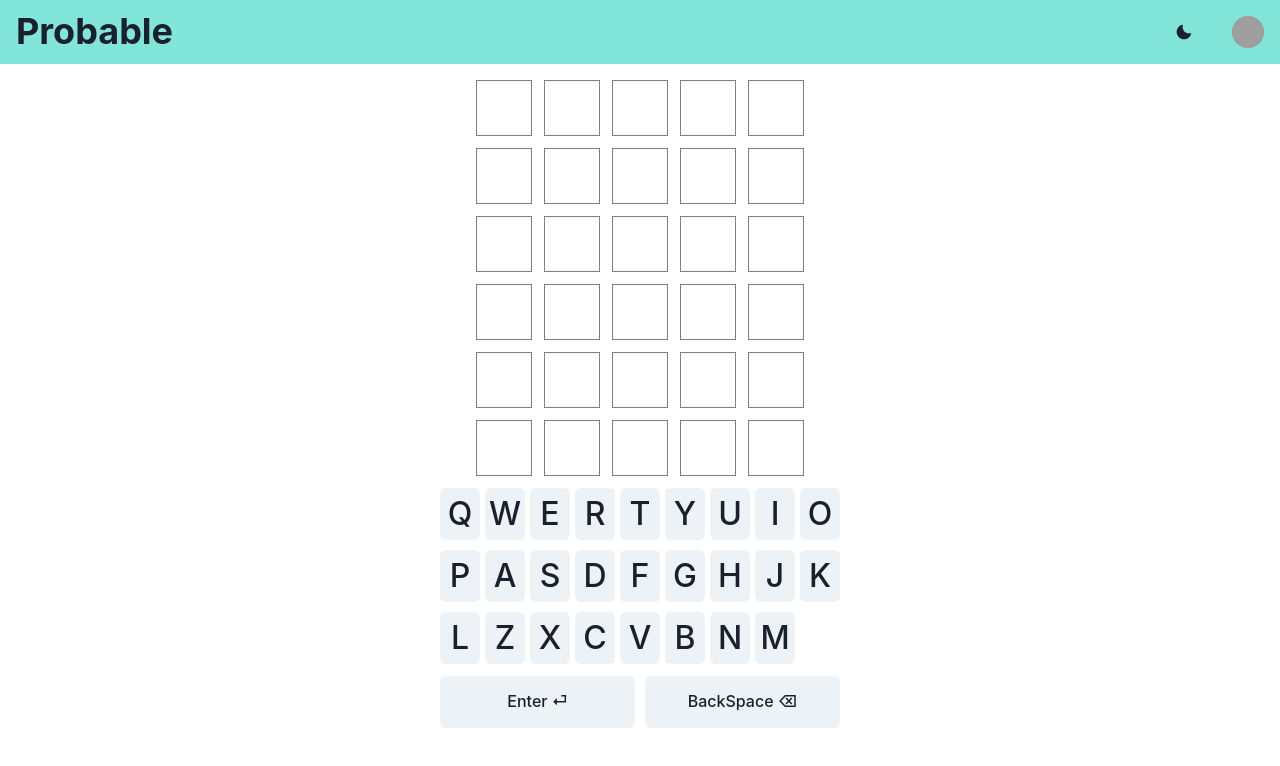
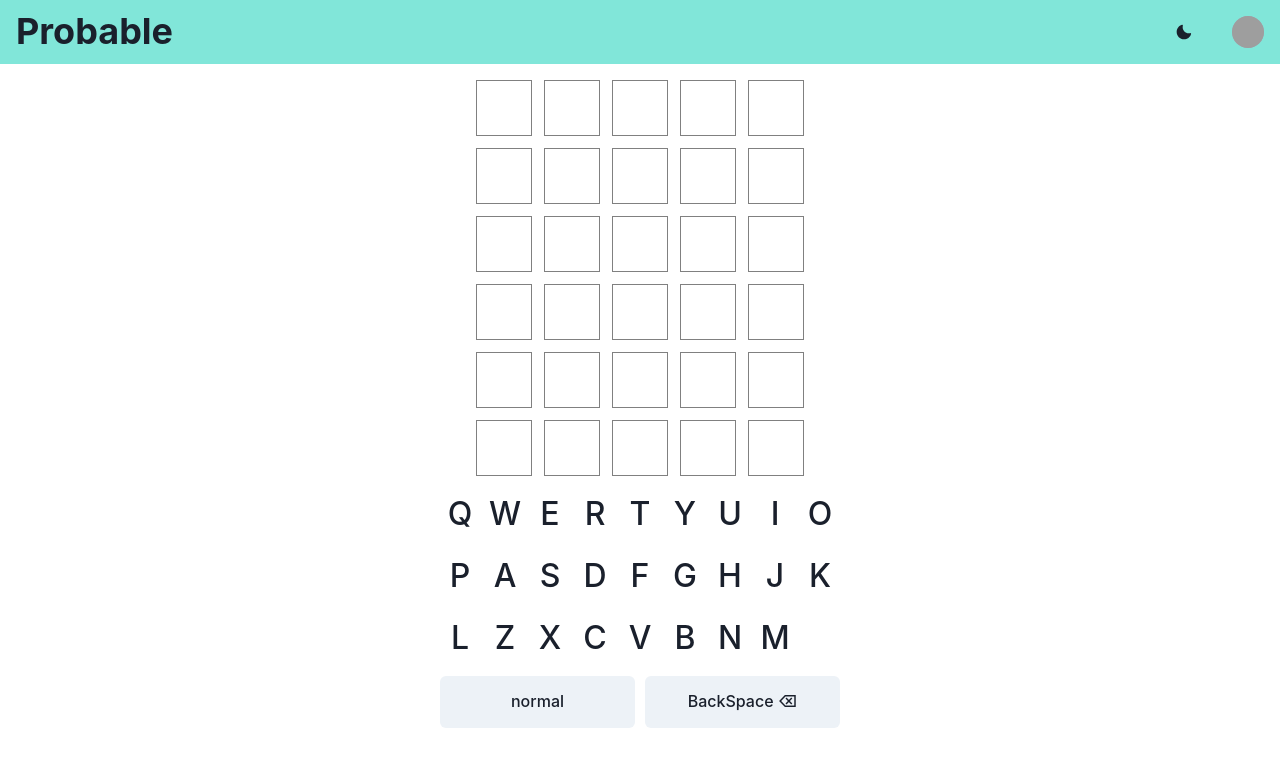
Before and after one commit to aneeketMangal/probable, a React (Create React App) app: page / in a window 1280 px wide. Shown: the top 766 px of the page. Built offline with nearby package versions, Linux system fonts and the light colour scheme; grey boxes are pictures that could not be loaded.

Commit message:
wordle done

```diff
--- a/src/App.js
+++ b/src/App.js
@@ -21,11 +21,11 @@ function App() {
     <ChakraProvider theme={theme}>
       <NavBar></NavBar>
 
+        <ProbableProvider>
       <Center height="80vh" p={3}>
-        <ProbableProvider>
           <Probable/>
+      </Center>
         </ProbableProvider>
-      </Center>
     </ChakraProvider>
   );
 }
--- a/src/Components/GuessedRow.jsx
+++ b/src/Components/GuessedRow.jsx
@@ -16,7 +16,7 @@ export default function GuessedRow({ word }) {
         <Stack direction={'row'} spacing={3} justifyContent='center'>
             {Array.from(word).map((val, index) => {
                 return (
-                    <GridItem status={getStatus(val, index, currWord)} guess = {val}/>
+                    <GridItem key = {index} status={getStatus(val, index, currWord)} guess = {val}/>
                 )
             })
             }
--- a/src/Components/KeyBoard.jsx
+++ b/src/Components/KeyBoard.jsx
@@ -1,8 +1,9 @@
-import React from 'react'
+import React, { useEffect } from 'react'
 import { SimpleGrid, Box, Button } from '@chakra-ui/react'
 import { useProbable } from '../Context/ProbableProvider';
 
 function getColor(status) {
+    console.log("temppd")
     switch (status) {
         case 'correct':
             return 'green';
@@ -10,18 +11,17 @@ function getColor(status) {
             return 'orange';
         case 'wrong':
             return 'grey';
+        case 'normal':
+            return 'transparent';
         default:
-            return 'bluegrey';
+            return 'bluegray';
     }
 }
 
-function Key({ children, props, onClick, status }) {
+const Key = ({ children, props, onClick, status }) => {
     // create a custom event
-    const customEvent = new CustomEvent('KeyBoard', {
-        details: {
-            key: props
-        }
-    });
+    console.log("key called")
+    console.log(status)
     return (
         <Button
             h='6.5vh' w='100%'
@@ -36,14 +36,23 @@ function Key({ children, props, onClick, status }) {
     )
 }
 
+
+
 const qwerty = "QWERTYUIOPASDFGHJKLZXCVBNM";
 
 export default function KeyBoard(props) {
-    const { keyboardStatus, setKeyboardStatus} = useProbable();
+    const { keyboardStatus, setKeyboardStatus, guessCount} = useProbable();
+
+    // useEffect(() => {
+    //     console.log("keyboardStatus", keyboardStatus);
+    //     setKeyboardStatus(keyboardStatus);
+    // }, [keyboardStatus]);
+
 
     return (
 
         <>
+
             <SimpleGrid columns={9} spacingX='5px' spacingY='10px' paddingX='auto'>
                 {
                     Array.from(qwerty).map((value, index) => {
@@ -51,27 +60,30 @@ export default function KeyBoard(props) {
                             <Key
                             key={index}
                             props={value}
-                                status = {keyboardStatus[value]}
+                            status = {keyboardStatus[value.charCodeAt(0) - 65]}
                             onClick={props.onClick}
                             >{value}</Key>
                             )
                         })
                     }
             </SimpleGrid>
+                    {props.test}
             <SimpleGrid columns={2}  spacingX='10px' paddingX='auto'>
 
             <Button
-
+                key = {'tempp'}
                 h='6.5vh' w='100%'
                 textAlign='center' fontSize='1rem' fontWeight='500'
                 paddingY='auto'
                 paddingX='auto'
+                backgroundColor = {getColor(keyboardStatus['A'])}
 
                 onClick={() => props.onClick('enter')}
             >
-                Enter ⏎
+                {keyboardStatus[0]}
             </Button>
             <Button
+            key = {'temp'}
                 h='6.5vh' w='100%'
                 textAlign='center' fontSize='1rem' fontWeight='500'
                 paddingY='auto'
--- a/src/Components/Probable.jsx
+++ b/src/Components/Probable.jsx
@@ -22,8 +22,9 @@ const COLUMNS = 5;
 
 export default function Probable() {
 
-    const { guessed, checkGuess, guessCount, gameOver } = useProbable();
+    const { guessed, checkGuess, guessCount, gameOver} = useProbable();
     const [currGuess, setCurrGuess] = React.useState("");
+    const [temp, setTemp] = React.useState(0);
     const move = (key) => {
 
         if (key >= 'A' && key <= 'Z') {
@@ -43,6 +44,7 @@ export default function Probable() {
             if(currGuess.length === COLUMNS) {
                 const check = checkGuess(currGuess);
                 setCurrGuess("");
+                setTemp(temp + 1);
             }
             else{
                 alert("Please enter a word of length 5");
@@ -86,7 +88,7 @@ export default function Probable() {
                         }
                     </>
 
-        <KeyBoard onClick = {move}></KeyBoard>
+        <KeyBoard btest = {temp} onClick = {move}></KeyBoard>
                 </Stack>
             </Box>
         </>
--- a/src/Context/ProbableProvider.js
+++ b/src/Context/ProbableProvider.js
@@ -17,36 +17,8 @@ export function ProbableProvider({ children }) {
   const [guessed, setGuessed] = useState([]);
   const [loading, setLoading] = useState(true);
   const [gameOver, setGameOver] = useState(false);
-  const [keyboardStatus, setKeyboardStatus] = useState(
-  {
-    "A": 'normal',
-    "B": 'normal',
-    "C": 'normal',
-    "D": 'normal',
-    "E": 'normal',
-    "F": 'normal',
-    "G": 'normal',
-    "H": 'normal',
-    "I": 'normal',
-    "J": 'normal',
-    "K": 'normal',
-    "L": 'normal',
-    "M": 'normal',
-    "N": 'normal',
-    "O": 'normal',
-    "P": 'normal',
-    "Q": 'normal',
-    "R": 'normal',
-    "S": 'normal',
-    "T": 'normal',
-    "U": 'normal',
-    "V": 'normal',
-    "W": 'normal',
-    "X": 'normal',
-    "Y": 'normal',
-    "Z": 'normal',
-  }
-  )
+  const [keyboardStatus, setKeyboardStatus] = useState(Array(26).fill("normal"));
+
 
   function getRandomWord() {
     const words = data.words;
@@ -67,12 +39,16 @@ export function ProbableProvider({ children }) {
   function checkGuess(guess) {
     const words = data.words;
     if(words.includes(guess)) {
-      const d = {}
       for (let i = 0; i < guess.length; i++) {
-        d[guess[i]] = getStatus(guess[i], i, currWord);
-        console.log(d)
+        const aa = guess[i].charCodeAt(0);
+        const bb = getStatus(guess[i], i, currWord);
+        const temp = keyboardStatus
+        temp[aa-97] = bb;
+        setKeyboardStatus(temp);
+        console.log(keyboardStatus);
       }
-      setKeyboardStatus({...keyboardStatus, ...d});
+
+      // setKeyboardStatus({...keyboardStatus, ...d});
       // console.log(keyboardStatus)
       setGuessed(guessed.concat(guess));
       setGuessCount(guessCount + 1);
@@ -116,6 +92,7 @@ export function ProbableProvider({ children }) {
     checkGuess,
     getStatus,
     keyboardStatus,
+    setKeyboardStatus
   }
   return (
     <ProbableContext.Provider value={value}>
```
Lines whose indentation alone changed are shown as unchanged.
